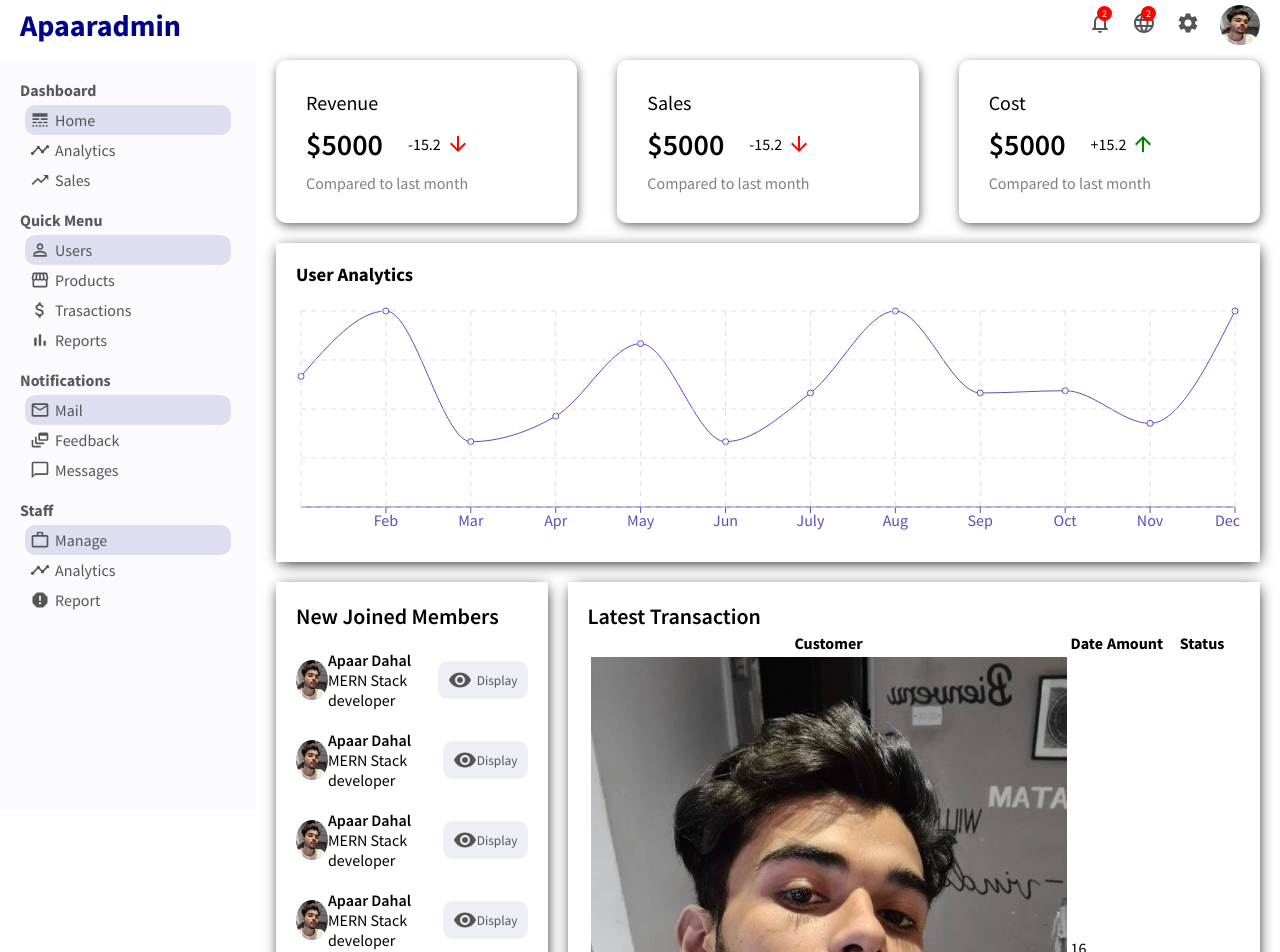
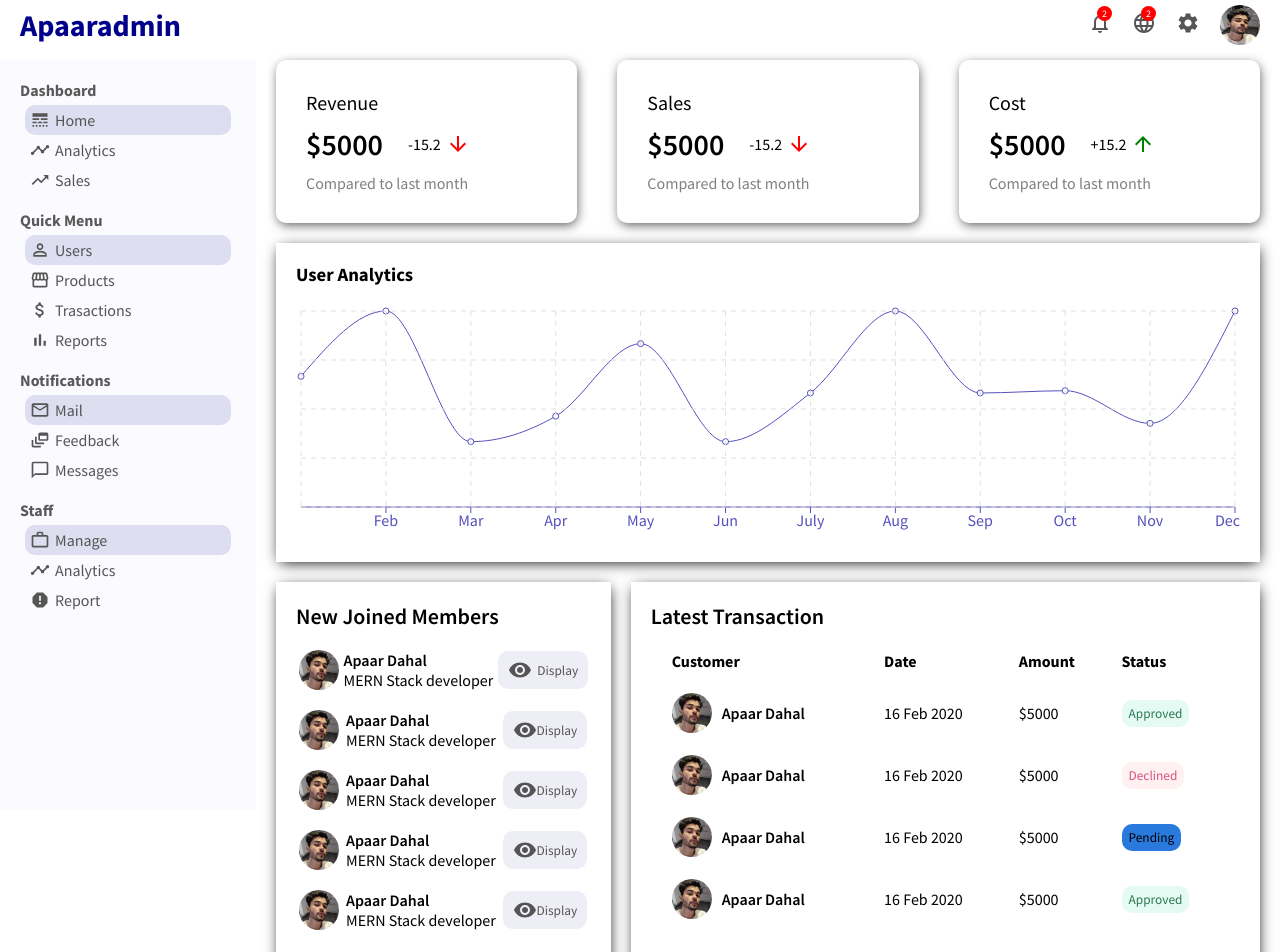
Before and after one commit to apaardahal/admin_panel, a React (Create React App) app: page / in a window 1280 px wide. Shown: the top 952 px of the page. Built offline with nearby package versions, Linux system fonts and the light colour scheme.

Commit message:
Home component completed, latest members and latest members added

```diff
--- a/src/components/WidgetsLarge/WidgetLarge.jsx
+++ b/src/components/WidgetsLarge/WidgetLarge.jsx
@@ -3,7 +3,7 @@
 export default function WidgetLarge() {
 
     const Button = ({type}) =>{
-        return <button className = {"widgetLgButton" + type}>{type}</button>
+        return <button className = {"widgetLgButton " + type}>{type}</button>
     }
 
     return (
@@ -25,6 +25,33 @@
                      <td className = "widgetLgAmount">$5000 </td>
                      <td className = "widgetLgStatus"> <Button type = "Approved"/></td>
                  </tr>
+                 <tr className = "widgetLgTr">
+                     <td className = "widgetLgUser">
+                         <img src = "/assets/apaar.jpg" className = "widgetLgImg"/>
+                         <span className = "widgetLgName">Apaar Dahal</span>
+                     </td>
+                     <td className = "widgetLgDate">16 Feb 2020 </td>
+                     <td className = "widgetLgAmount">$5000 </td>
+                     <td className = "widgetLgStatus"> <Button type = "Declined"/></td>
+                 </tr>
+                 <tr className = "widgetLgTr">
+                     <td className = "widgetLgUser">
+                         <img src = "/assets/apaar.jpg" className = "widgetLgImg"/>
+                         <span className = "widgetLgName">Apaar Dahal</span>
+                     </td>
+                     <td className = "widgetLgDate">16 Feb 2020 </td>
+                     <td className = "widgetLgAmount">$5000 </td>
+                     <td className = "widgetLgStatus"> <Button type = "Pending"/></td>
+                 </tr>
+                 <tr className = "widgetLgTr">
+                     <td className = "widgetLgUser">
+                         <img src = "/assets/apaar.jpg" className = "widgetLgImg"/>
+                         <span className = "widgetLgName">Apaar Dahal</span>
+                     </td>
+                     <td className = "widgetLgDate">16 Feb 2020 </td>
+                     <td className = "widgetLgAmount">$5000 </td>
+                     <td className = "widgetLgStatus"> <Button type = "Approved"/></td>
+                 </tr>
              </table>
         </div>
     )
--- a/src/components/WidgetsLarge/widgetlarge.css
+++ b/src/components/WidgetsLarge/widgetlarge.css
@@ -9,3 +9,50 @@
     font-size: 22px;
     font-weight: 600;
 }
+
+.widgetLgTable{
+    width: 100%;
+    border-spacing: 20px;
+}
+
+.widgetLgTh{
+    text-align: left;
+}
+
+.widgetLgUser{
+    display: flex;
+    align-items: center;
+    font-weight: 600;
+}
+
+.widgetLgImg{
+    width: 40px;
+    height: 40px;
+    border-radius: 50%;
+    object-fit: cover;
+    margin-right: 10px;
+}
+
+.widgetLgDate, .widgetLgAmount{
+    font-weight: 400;
+}
+
+.widgetLgButton{
+    padding: 5px 7px;
+    border: none;
+    border-radius: 10px;
+}
+
+.widgetLgButton.Approved{
+    background-color: #e5faf2;
+    color: #2a7a54;
+}
+
+.widgetLgButton.Declined{
+    background-color: #fff0f1;
+    color: #d95087;
+}
+
+.widgetLgButton.Pending{
+    background-color: #2a7ade;
+}
```
